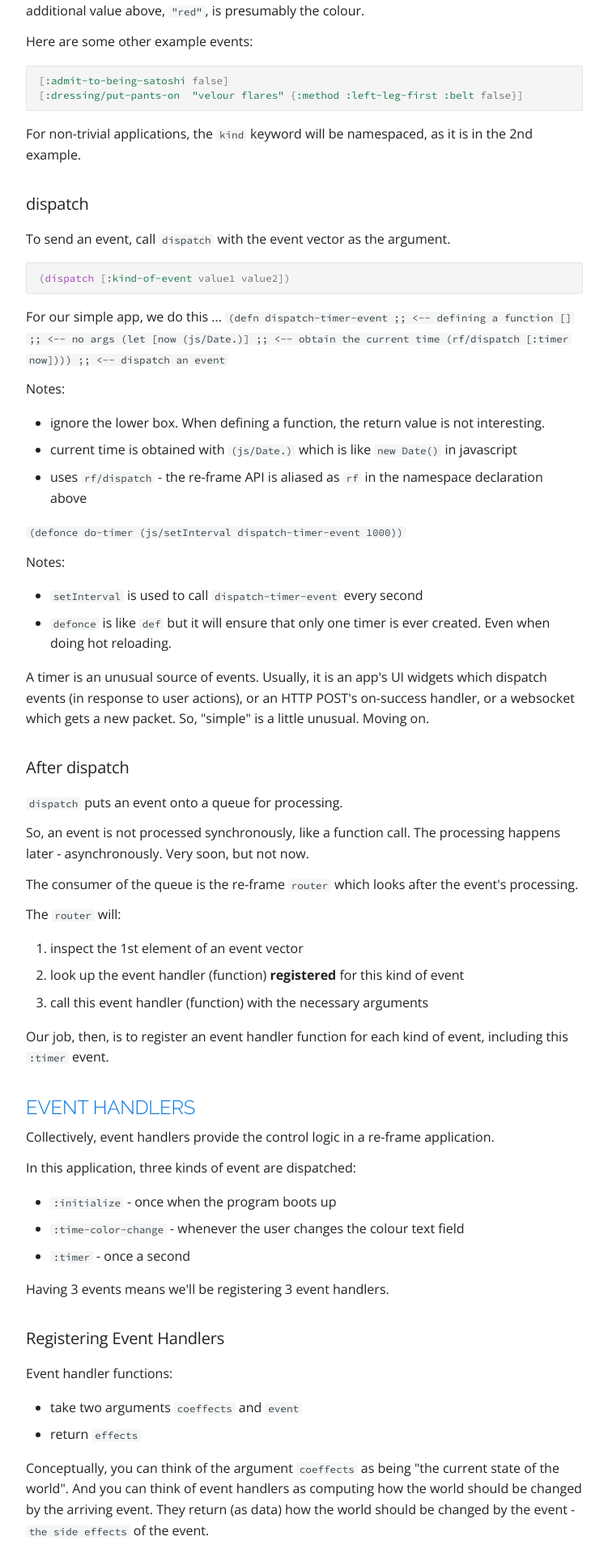
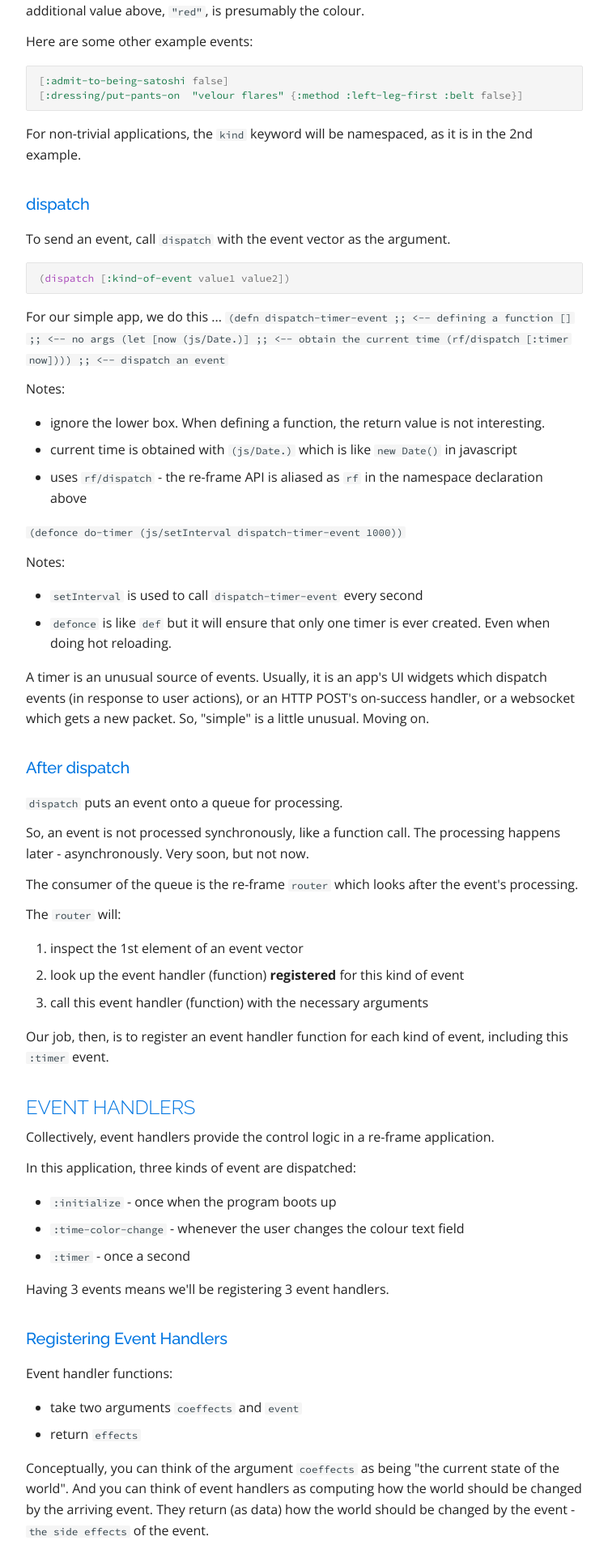
Before and after one commit to day8/re-frame, an MkDocs documentation site: the page built from docs/dominoes-live.md, in a window 1280 px wide. Shown: the part 3097-5010 px from the top of the page at 81% size, without its empty margins (264-1015 px from the left). Built offline with MkDocs 1.6.1 and Material for MkDocs 9.7.7, drawn with Linux system fonts in a browser that asks for light colours; nearby versions of some CDN libraries; a script that is not in the unit is left out; comment, search, counter and statistics services are not loaded.

Commit message:
Update mkdocs.css

```diff
--- a/docs/stylesheets/mkdocs.css
+++ b/docs/stylesheets/mkdocs.css
@@ -36,6 +36,12 @@ h1[id=_1] {
   text-transform: uppercase;
 
   margin: 1.6rem 0 -0.2rem;
+}
+
+
+.md-typeset h3 {
+  color: #0075e1;
+  font-family: Raleway, 'Open Sans', Helvetica, Arial, sans-serif;
 }
 
 /* slightly smaller font in code blocks */
```
